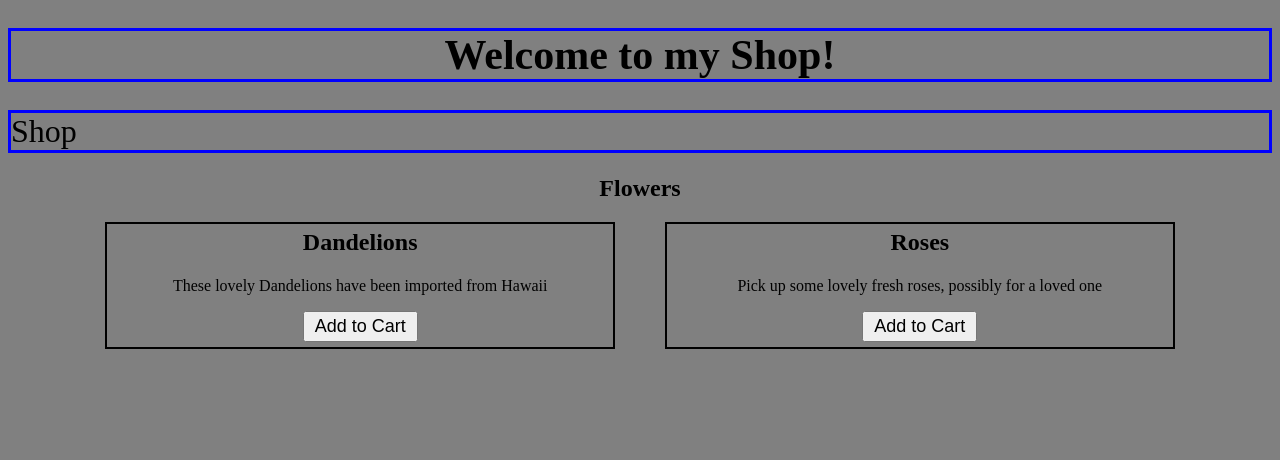
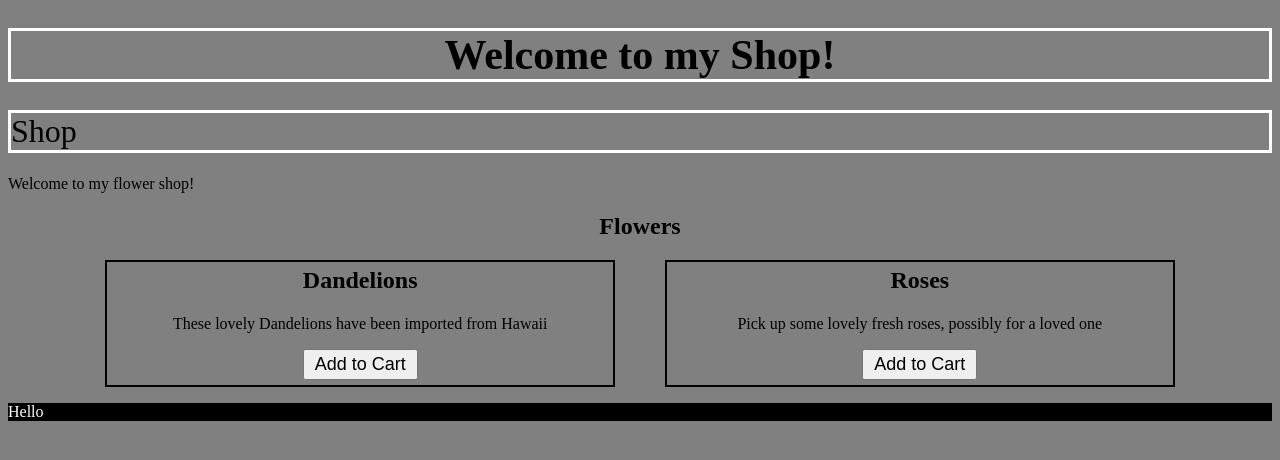
Before and after one commit to TheGemmell/html-live-session, a plain HTML site: page index.html in a window 1280 px wide. Drawn offline with Linux system fonts and the light colour scheme.

Commit message:
ported my main.css to sass

```diff
--- a/index.html
+++ b/index.html
@@ -4,12 +4,13 @@
 <head>
   <title>My Shop</title>
   <link rel="stylesheet" href="./main.css">
-  <link rel="stylesheet" href="./shop.css"
+  <link rel="stylesheet" href="./shop.css">
 </head>
 
 <body>
   <h1 id="main-heading">Welcome to my Shop!</h1>
   <h1>Shop</h1>
+  <p>Welcome to my flower shop!</p>
   <h2>Flowers</h2>
   <div class="shop-item-group">
     <div class="shop-item">
@@ -23,6 +24,9 @@
       <button class="buy-button">Add to Cart</button>
     </div>
   </div>
+  <div id="footer">
+    <p>Hello</p>
+  </div>
   <script src="./script.js"></script>
 </body>
 
--- /dev/null
+++ b/newmain.scss
@@ -0,0 +1,30 @@
+#footer {
+    background-color: black;
+
+    p {
+        color: white;
+
+        h1 {
+            color: blue;
+        }
+    }
+}
+
+body {
+    background-color: gray;
+}
+
+#main-heading {
+    text-align: center;
+    font-size: 42px;
+    font-weight: bolder;
+}
+
+h1 {
+    border: 3px solid white;
+    font-weight: lighter;
+}
+
+h2 {
+    text-align: center;
+}
```
Also changed, not shown: main.css, 1 other file.
